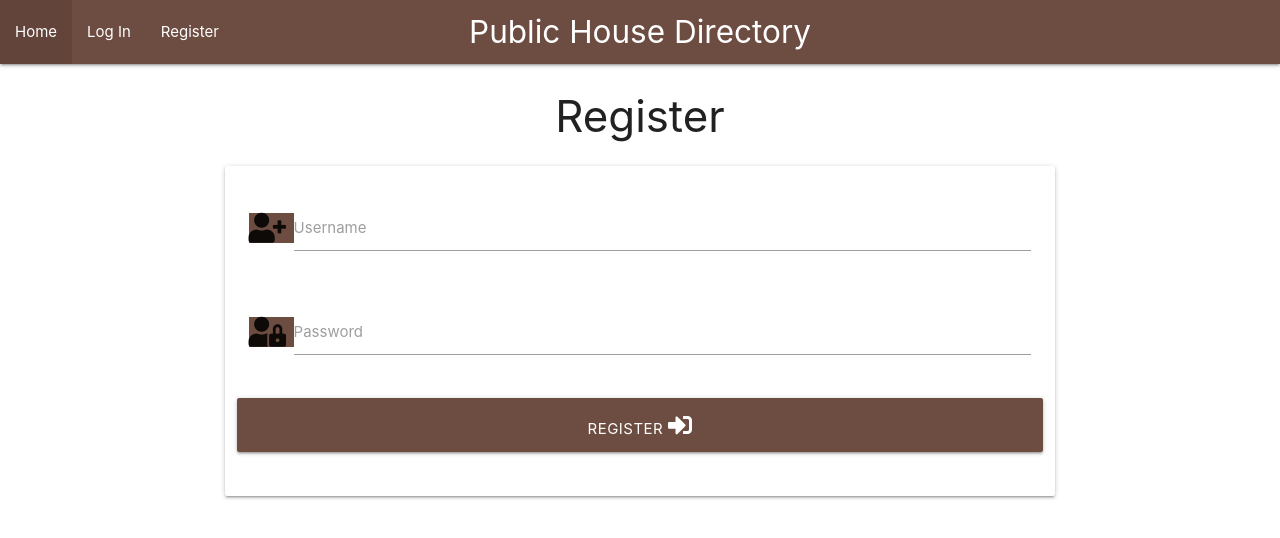
After one commit to Code-Institute-Submissions/SteveMontgomery55-Public-House-Directory_AprResub, a Flask app: page /register in a window 1280 px wide. The commit adds this page. Shown: the top 538 px of the page. Run offline with Flask 2, Linux system fonts and the light colour scheme; some libraries are stand-ins or nearby versions.

Commit message:
add register page

```diff
--- a/app.py
+++ b/app.py
@@ -4,6 +4,7 @@ from flask import (
     redirect, request, session, url_for)
 from flask_pymongo import PyMongo
 from bson.objectid import ObjectId
+from werkzeug.security import generate_password_hash, check_password_hash
 if os.path.exists("env.py"):
     import env
 
@@ -24,6 +25,11 @@ def get_my_pubs():
     return render_template("my_pubs.html", my_pubs=my_pubs)
 
 
+@app.route("/register", methods=["GET", "POST"])
+def register():
+    return render_template("register.html")
+
+
 if __name__ == "__main__":
     app.run(host=os.environ.get("IP"),
             port=int(os.environ.get("PORT")),
--- a/templates/base.html
+++ b/templates/base.html
@@ -20,7 +20,7 @@
               <ul id="nav-mobile" class="left hide-on-med-and-down">
                 <li><a href="{{ url_for('get_my_pubs') }}">Home</a></li>
                 <li><a href="sass.html">Log In</a></li>
-                <li><a href="badges.html">Register</a></li>
+                <li><a href="{{ url_for('register') }}">Register</a></li>
               </ul>
             </div>
           </nav>
--- /dev/null
+++ b/templates/register.html
@@ -0,0 +1,35 @@
+{% extends "base.html" %}
+{% block content %}
+
+    <h3 class="center-align">Register</h3>
+
+    <div class="row">
+        <form class="col s12 m8 offset-m2" method="POST" action="{{ url_for('register') }}">
+            <div class="card-panel">
+                <!-- username -->
+                <div class="row">
+					<div class="input-field col s12">
+						<i class="fas fa-user-plus prefix brown lighten-4 brown darken-1"></i>
+						<input id="username" name="username" type="text" class="validate">
+						<label for="username">Username</label>
+					</div>
+                </div>
+                <!-- passowrd -->
+                <div class="row">
+                    <div class="input-field col s12">
+						<i class="fas fa-user-lock prefix brown lighten-4 brown darken-1"></i>
+                        <input id="password" name="password" type="password" class="validate">
+                        <label for="password">Password</label>
+                    </div>
+                </div>
+                <!-- register -->
+                <div class="row">
+                    <button type="submit" class="col s12 btn-large brown darken-1">
+                        Register <i class="fas fa-sign-in-alt"></i>
+                    </button>
+                </div>
+            </div>
+        </form>
+    </div>
+
+{% endblock %}
```
